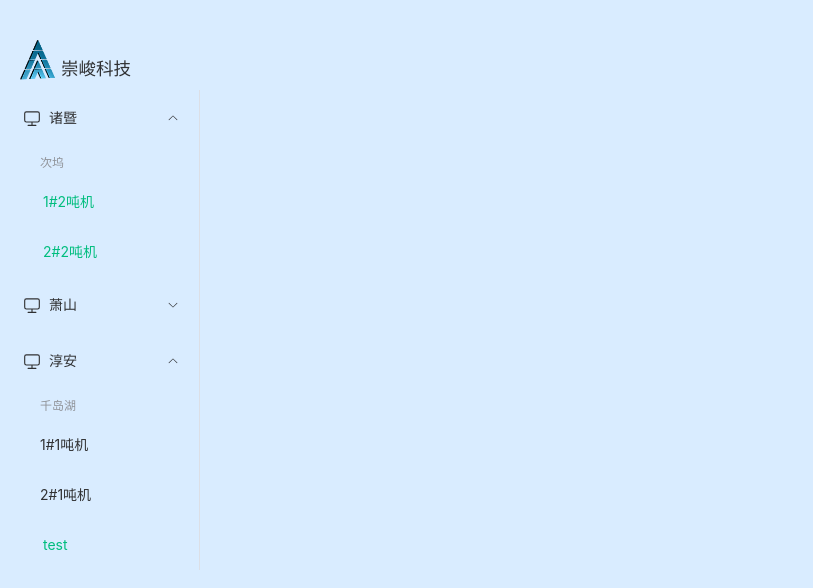
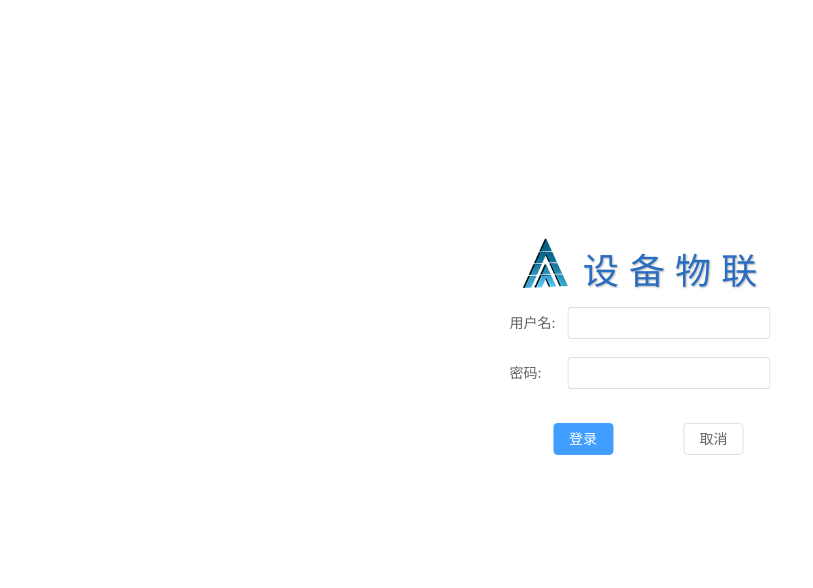
Before and after one commit to tlyhgx/vueIOT, a Vue app: page / in a window 1280 px wide. Shown: the top 588 px of the page, without its empty margins (0-813 px from the left). Built offline with nearby package versions, Linux system fonts and the light colour scheme.

Commit message:
登录界面

```diff
--- a/components.d.ts
+++ b/components.d.ts
@@ -13,14 +13,18 @@ declare module 'vue' {
     ElAside: typeof import('element-plus/es')['ElAside']
     ElButton: typeof import('element-plus/es')['ElButton']
     ElCol: typeof import('element-plus/es')['ElCol']
+    ElColumn: typeof import('element-plus/es')['ElColumn']
     ElContainer: typeof import('element-plus/es')['ElContainer']
     ElDropdown: typeof import('element-plus/es')['ElDropdown']
     ElDropdownItem: typeof import('element-plus/es')['ElDropdownItem']
     ElDropdownMenu: typeof import('element-plus/es')['ElDropdownMenu']
     ElFooter: typeof import('element-plus/es')['ElFooter']
+    ElForm: typeof import('element-plus/es')['ElForm']
+    ElFormItem: typeof import('element-plus/es')['ElFormItem']
     ElHeader: typeof import('element-plus/es')['ElHeader']
     ElIcon: typeof import('element-plus/es')['ElIcon']
     ElImage: typeof import('element-plus/es')['ElImage']
+    ElInput: typeof import('element-plus/es')['ElInput']
     ElMain: typeof import('element-plus/es')['ElMain']
     ElMenu: typeof import('element-plus/es')['ElMenu']
     ElMenuItem: typeof import('element-plus/es')['ElMenuItem']
--- a/src/App.vue
+++ b/src/App.vue
@@ -1,9 +1,3 @@
-<script setup lang="ts">
-
-// import HelloWorld from './components/HelloWorld.vue'
-import MainView from './components/MainView.vue'
-</script>
-
 <template>
   <!-- <header>
     <img alt="Vue logo" class="logo" src="@/assets/logo.svg" width="125" height="125" />
@@ -19,21 +13,22 @@ import MainView from './components/MainView.vue'
     </div>
   </header> -->
 
-  <MainView />
-
-
+  <!-- <MainView  v-show="isShow"/> -->
+  <RouterView />
+  <!-- <LoginView  /> -->
 </template>
+<script setup lang="ts">
+import { RouterView } from 'vue-router'
+import { ref } from 'vue'
+let isShow = ref(false)
+</script>
 
 <style scoped>
 /* header {
   line-height: 1.5;
   max-height: 100vh;
 } */
-
-.logo {
-  display: block;
-  margin: 0 auto 2rem;
-}
+/*  */
 
 /*nav {
   width: 100%;
--- a/src/components/MainView.vue
+++ b/src/components/MainView.vue
@@ -1,20 +1,18 @@
 <template>
-  <div class="common-layout">
-    <el-container>
-      <el-aside class="aside">
+  <div >
+
         <div class="logoSection">
-          <img alt="logo" class="logo" src="@/assets/CJlogo.png" width="35" height="40" />
+          <img alt="logo" src="@/assets/CJlogo.png" width="35" height="40" />
           <h3 style="position: relative; top: 15px; left: 6px">崇峻科技</h3>
         </div>
         <!-- //HACK22:选取时，颜色应该变色，但1，2项没有变色 -->
-        <el-menu
-          :default-openeds="['1', '3']"
-          background-color="var(--el-color-primary-light-8)"
-          active-text-color="#ffd04b"
-        >
+        <el-menu :default-openeds="['1', '3']"
+          active-text-color="#ffd04b">
           <el-sub-menu index="1">
             <template #title>
-              <el-icon> <Monitor /> </el-icon>诸暨
+              <el-icon>
+                <Monitor />
+              </el-icon>诸暨
             </template>
             <el-menu-item-group>
               <template #title>次坞</template>
@@ -28,12 +26,16 @@
           </el-sub-menu>
           <el-sub-menu index="2">
             <template #title>
-              <el-icon> <Monitor /> </el-icon>萧山
+              <el-icon>
+                <Monitor />
+              </el-icon>萧山
             </template>
           </el-sub-menu>
           <el-sub-menu index="3">
             <template #title>
-              <el-icon> <Monitor /> </el-icon>淳安
+              <el-icon>
+                <Monitor />
+              </el-icon>淳安
             </template>
             <el-menu-item-group>
               <template #title>千岛湖</template>
@@ -42,15 +44,15 @@
               <el-menu-item index="3-3">
                 <RouterLink to="/test1">test</RouterLink>
               </el-menu-item>
+              <el-menu-item index="3-4">
+                <RouterLink to="/login">Login</RouterLink>
+              </el-menu-item>
             </el-menu-item-group>
           </el-sub-menu>
         </el-menu>
-      </el-aside>
-      <el-main class="custom-main">
-        <RouterView />
-      </el-main>
-    </el-container>
+
   </div>
+
 </template>
 
 <script lang="ts" setup>
@@ -58,20 +60,9 @@ import { Monitor } from '@element-plus/icons-vue'
 import { RouterLink, RouterView } from 'vue-router'
 </script>
 <style scoped>
-.aside {
-  color: var(--el-text-color-primary);
-  height: 100vh;
-  width: 200px;
-  background: var(--el-color-primary-light-8);
-}
 
-.custom-main {
-  background-color: var(--el-color-primary-light-8);
 
-  width: calc(100% - 220px);
 
-  height: 100vh;
-}
 
 .logoSection {
   display: flex;
--- a/src/router/index.ts
+++ b/src/router/index.ts
@@ -2,6 +2,8 @@ import CW1_1Device from '@/views/CW1_1Device.vue'
 import CW1_2Device from '@/views/CW1_2Device.vue'
 import { createRouter, createWebHistory } from 'vue-router'
 import Test1View from '../views/Test1View.vue'
+import LoginView from '../views/LoginView.vue'
+import MainView from '@/components/MainView.vue'
 // import HomeView from '../views/HomeView.vue'
 
 // import AboutView from '@/views/AboutView.vue'
@@ -10,9 +12,19 @@ const router = createRouter({
   history: createWebHistory(import.meta.env.BASE_URL),
   routes: [
     {
+      path: '/cclj',
+      name: 'cclj',
+      component: MainView
+    },
+    {
       path: '/test1',
       name: 'test1',
       component: Test1View
+    },
+    {
+      path: '/',
+      name: 'login',
+      component: LoginView
     },
     {
       path: '/cw1_1',
--- a/src/views/CW1_1Device.vue
+++ b/src/views/CW1_1Device.vue
@@ -1,5 +1,10 @@
 <template>
-  <el-row class="row-bg bgcolor shadow-border">
+  <el-container>
+    <el-aside class="aside">
+      <MainView />
+    </el-aside>
+    <el-main  >
+      <el-row class=" bgcolor shadow-border">
         <el-col :span="8" style="padding: 44px 0 0 76px">2024-4-19 17:21:33</el-col>
         <el-col :span="8" justify="center">
           <div class="grid-content header">
@@ -88,9 +93,11 @@
               <!-- //HACK22:此处要增加scroll ,会不会自动产生 -->
               <!--实时报警-->
               <el-col :span="6">
-            <div class="grid-content ep-bg-purple subbgcolor left-second-line shadow-border" style="padding-top: 15px">
+                <div class="grid-content ep-bg-purple subbgcolor left-second-line shadow-border"
+                  style="padding-top: 15px">
                   <el-timeline style="max-width: 600px">
-                <el-timeline-item v-for="(activity, index) in activities" :key="index" :timestamp="activity.timestamp">
+                    <el-timeline-item v-for="(activity, index) in activities" :key="index"
+                      :timestamp="activity.timestamp">
                       <div style="color: red">{{ activity.content }}</div>
                     </el-timeline-item>
                   </el-timeline>
@@ -120,6 +127,8 @@
           </div>
         </el-col>
       </el-row>
+    </el-main>
+  </el-container>
 </template>
 <script lang="ts" setup>
 import { ref, onUnmounted, onMounted } from 'vue'
@@ -222,7 +231,7 @@ client.on('connect', () => {
       // client.publish('/CJ2400101/PUBDIS', 'Hello mqtt')
     }
   })
-  client.subscribe('/CJ2400101/WILL', { qos: 2, retain: false })    //TODO2:每次刚登录就有will信息，为什么
+  client.subscribe('/CJ2400101/WILL', { qos: 2, retain: false })
 })
 
 client.on('message', (topic, message) => {
@@ -236,7 +245,7 @@ client.on('message', (topic, message) => {
     // console.log(DI_state_bitArray.value)
   } else if (message[1] == 3) {
     // 获取当前日期和时间
-    const now = new Date() //TODO22:这里 now 和 time 初始化，最好可以放在前面
+    const now = new Date() //HACK22:这里 now 和 time 初始化，最好可以放在前面
     // 获取当前时间
     const time = now.toTimeString()
 
@@ -294,7 +303,7 @@ onUnmounted(() => {
 }
 
 .left-first-line {
-  height: 55vh;
+  height: 54vh;
 }
 
 .di-state-display {
--- /dev/null
+++ b/src/views/LoginView.vue
@@ -0,0 +1,92 @@
+<template>
+    <div class="system_title">
+        <img alt="logo" src="@/assets/CJlogo.png" width="45" height="50" />
+        <div style="display: inline;padding-left: 15px;position: relative;top:-5px">设 备 物 联</div>
+
+    </div>
+
+    <el-form :model="form" label-width="auto" class="el-form-dis" label-position="left">
+        <el-form-item label="用户名:">
+            <el-input v-model="form.name"></el-input>
+        </el-form-item>
+        <el-form-item label="密码:">
+            <el-input v-model="form.psw" type="password" autocomplete="off"></el-input>
+        </el-form-item>
+
+
+        <el-form-item>
+            <el-row justify="space-around" style="width:100%;padding-top:15px">
+                <el-col :span="4">
+                    <el-button type="primary" @click="onSubmit">登录</el-button>
+                </el-col>
+                <el-col :span="4">
+                    <el-button @click="onCancel">取消</el-button>
+                </el-col>
+
+            </el-row>
+
+
+        </el-form-item>
+    </el-form>
+</template>
+<script setup lang="ts">
+import axios from 'axios';
+import { reactive } from 'vue'
+import { useRouter } from 'vue-router'
+const router = useRouter()
+const form = reactive({
+    name: '',
+    psw: '',
+})
+async function onSubmit() {
+    const response = await axios.post('http://localhost:8000/token', { name: form.name, psw: form.psw })
+    console.log(response.data)
+    console.log(form.name, 'cssss', form.psw)
+    console.log("登录")
+    router.push('/cclj')    //TODO22:在这里转换到其它设备，根据用户名-->所在设备组
+    //TODO333:添加登录记录
+
+}
+function onCancel() {
+    form.name = '';
+    form.psw = ''
+}
+</script>
+
+<style scoped>
+.button-container {
+    padding-top: 20px;
+    width: 100%;
+    display: flex;
+    justify-content: center;
+}
+
+.system_title {
+
+    position: fixed;
+    /* 使用固定定位 */
+    top: 34%;
+    /* 从顶部开始计算，移动到屏幕的一半 */
+    left: 50%;
+    /* 从左边开始计算，移动到屏幕的一半 */
+    transform: translate(-50%, -50%);
+    font-size: 36px;
+    color: #286dc0;
+    text-shadow: 1px 1px 2px rgba(0, 0, 0, 0.3);
+
+    /* font-family: cursive; */
+}
+
+.el-form-dis {
+    max-width: 300px;
+    position: fixed;
+    /* 使用固定定位 */
+    top: 50%;
+    /* 从顶部开始计算，移动到屏幕的一半 */
+    left: 50%;
+    /* 从左边开始计算，移动到屏幕的一半 */
+    transform: translate(-50%, -50%);
+    /* 使用 transform 属性将元素自身的中心点对齐到屏幕的中心 */
+
+}
+</style>
--- a/src/views/Test1View.vue
+++ b/src/views/Test1View.vue
@@ -90,7 +90,13 @@ onUnmounted(() => {
 </script>
 
 <template>
-  <main>
+  <el-container>
+    <el-aside class="aside">
+      <MainView />
+    </el-aside>
+    <el-main>
+
+
       <h1>MQTTjs VITE Example</h1>
       <p>
         MQTTjs is a simple MQTT client for the browser. It uses WebSockets to connect to an MQTT
@@ -113,5 +119,17 @@ onUnmounted(() => {
       <ul>
         <li v-for="message in messages" :key="message">{{ message }}</li>
       </ul>
-  </main>
+
+    </el-main>
+  </el-container>
+
 </template>
+
+<style>
+.aside {
+  /* color: var(--el-text-color-primary); */
+  height: 100vh;
+  width: 240px;
+  /* background: var(--el-color-primary-light-8); */
+}
+</style>
--- a/vite.config.ts
+++ b/vite.config.ts
@@ -22,8 +22,16 @@ export default defineConfig({
   ],
   server: {
     host: '0.0.0.0',
-    port: 1883
+    port: 1883,
+    proxy: {
+      '/api': {
+        target: 'http://localhost:8000',
+        changeOrigin: true,
+        rewrite: (path) => path.replace(/^\/api/, '')
+      }
+    }
   },
+
   resolve: {
     alias: {
       '@': fileURLToPath(new URL('./src', import.meta.url))
```
Also changed, not shown: todos.ts (+4 -3 lines). Lines whose indentation alone changed are shown as unchanged.
